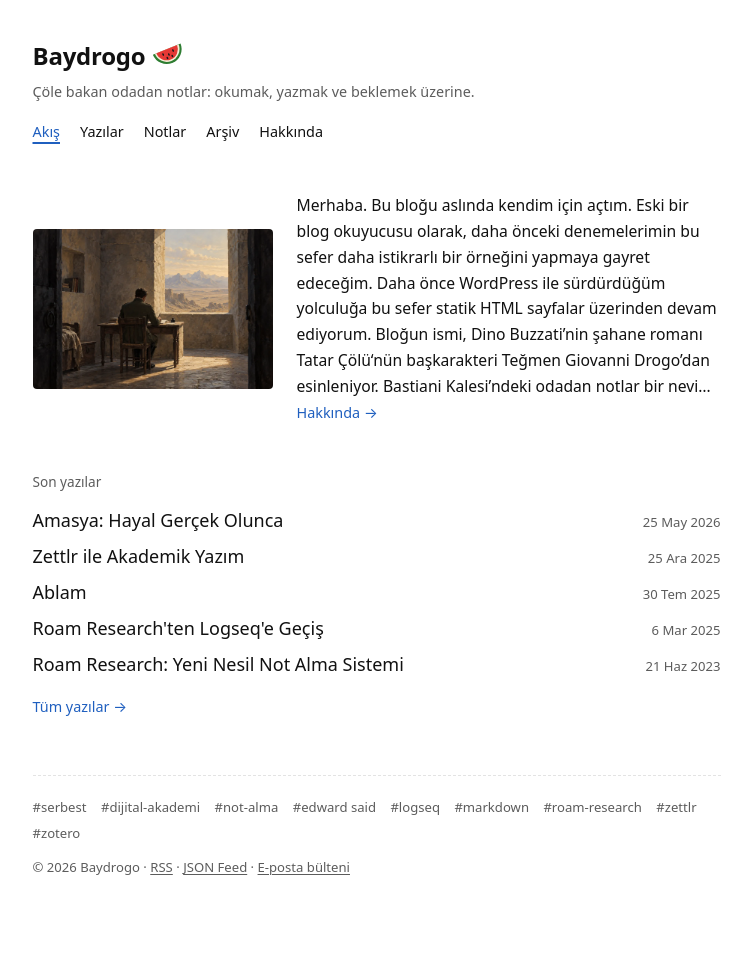
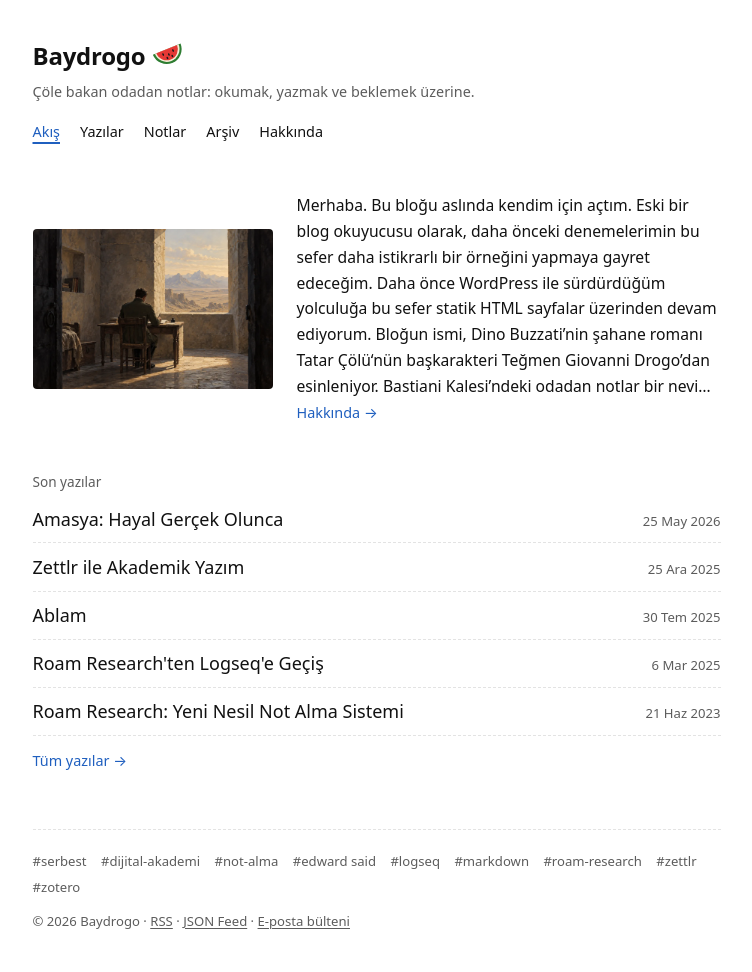
Before and after one commit to baydrogo/baydrogo, a Jekyll site: the page built from index.html, in a window 1280 px wide. Shown: the whole page, without its empty margins (256-1008 px from the left). Built offline with Jekyll 4.4.1, drawn with Linux system fonts in a browser that asks for light colours; some web fonts are replaced; the list of posts is cut into pages by our own code; before the commit the page ends 918 px from its top, so only the background shows below that.

Commit message:
Deneme (sade): son yazılar listesinde kesik çizgiler
Co-Authored-By: Claude Opus 5.5 <noreply@anthropic.com>

```diff
--- a/assets/css/style.scss
+++ b/assets/css/style.scss
@@ -507,7 +507,9 @@ h1.sayfa-basligi:not(:has(+ .sayfa-aciklama)) { display: block; margin-bottom: 2
 /* Ana sayfa: son yazılar, yalın ve sıkı */
 .son-baslik { margin: 0 0 0.6rem; font-size: 0.85rem; font-weight: 400; color: var(--soluk); }
 .sade-liste { list-style: none; margin: 0; padding: 0; }
-.sade-liste li { display: flex; align-items: baseline; justify-content: space-between; gap: 1.5rem; padding: 0.3rem 0; }
+.sade-liste li { display: flex; align-items: baseline; justify-content: space-between; gap: 1.5rem; padding: 0.65rem 0; border-top: var(--kesik); }
+.sade-liste li:first-child { border-top: 0; padding-top: 0.2rem; }
+.sade-liste li:last-child { border-bottom: var(--kesik); }
 .sade-liste a { color: var(--metin); text-decoration: none; line-height: 1.45; }
 .sade-liste a:hover { color: var(--mavi); }
 .sade-liste time { flex-shrink: 0; font-size: 0.82rem; color: var(--soluk); font-variant-numeric: tabular-nums; }
```
